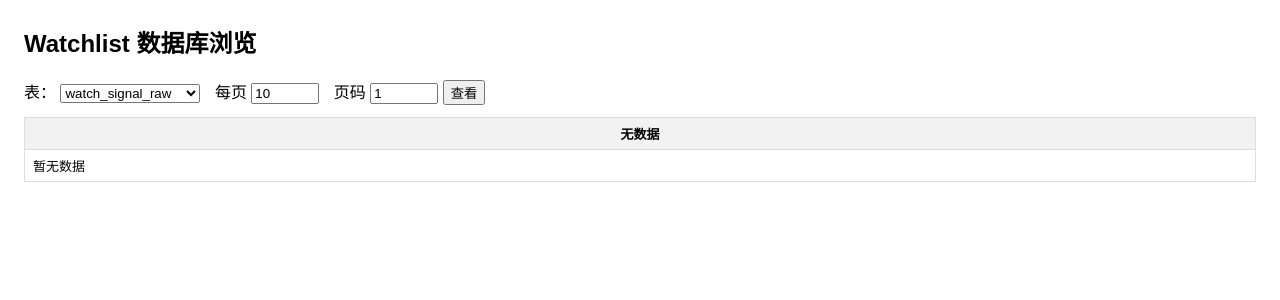
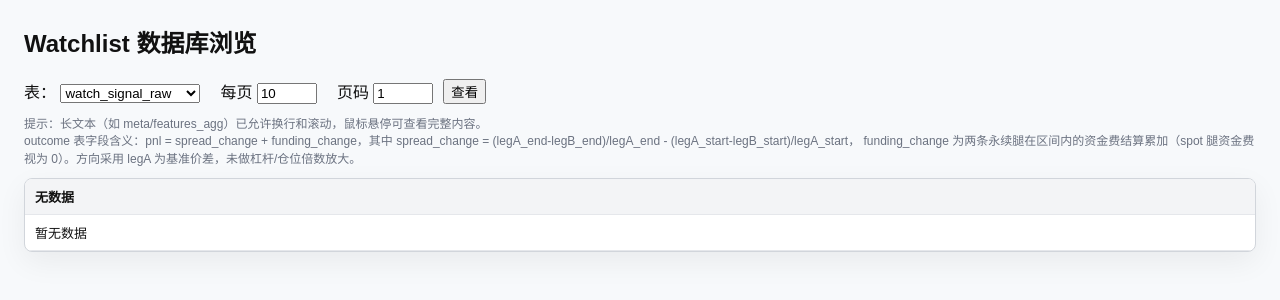
Before and after one commit to QuantumQuantFi/FR_Monitor, a Flask app: page /watchlist/db in a window 1280 px wide. Shown: the top 300 px of the page. Run offline with Flask 3, Linux system fonts and the light colour scheme; data that the repository does not hold is empty; parts of the project's set-up code (start-up, migrations or seed data) failed here and were passed over; some libraries are stand-ins or nearby versions.

Commit message:
优化 watchlist 数据浏览页面的展示可读性

```diff
--- a/templates/watchlist_db_view.html
+++ b/templates/watchlist_db_view.html
@@ -4,16 +4,37 @@
     <meta charset="UTF-8">
     <title>Watchlist 数据库浏览</title>
     <style>
-        body { font-family: Arial, sans-serif; padding: 16px; }
+        * { box-sizing: border-box; }
+        body { font-family: Arial, sans-serif; padding: 16px; background: #f7f9fb; color: #111; }
         h2 { margin-top: 0; }
-        form { margin-bottom: 12px; }
-        table { border-collapse: collapse; width: 100%; font-size: 13px; }
-        th, td { border: 1px solid #ddd; padding: 6px 8px; vertical-align: top; }
-        th { background: #f2f2f2; position: sticky; top: 0; }
+        form { margin-bottom: 12px; display: flex; flex-wrap: wrap; gap: 10px; align-items: center; }
+        .table-wrap {
+            margin-top: 10px;
+            border: 1px solid #d1d5db;
+            border-radius: 8px;
+            background: #fff;
+            box-shadow: 0 10px 30px rgba(0,0,0,0.06);
+            overflow: auto;
+            max-height: 75vh;
+        }
+        table { border-collapse: collapse; width: 100%; min-width: 960px; font-size: 13px; table-layout: fixed; }
+        th, td { border-bottom: 1px solid #e5e7eb; padding: 8px 10px; vertical-align: top; }
+        th { background: #f3f4f6; position: sticky; top: 0; z-index: 2; text-align: left; }
+        tbody tr:nth-child(even) td { background: #fafbfc; }
+        tbody tr:hover td { background: #f6f8fb; }
         .error { color: #c00; margin-bottom: 10px; }
         .pager { margin-top: 8px; }
         .pager a { margin-right: 12px; text-decoration: none; color: #0366d6; }
         .meta { color: #555; }
+        .cell-box {
+            white-space: pre-wrap;
+            word-break: break-word;
+            max-height: 260px;
+            overflow: auto;
+            font-family: "SFMono-Regular", Menlo, Consolas, monospace;
+            line-height: 1.35;
+        }
+        .tip { color: #6b7280; font-size: 12px; margin-top: 4px; line-height: 1.45; }
     </style>
 </head>
 <body>
@@ -41,7 +62,13 @@
     {% if total_count is not none %}
         <div class="meta">总行数：{{ total_count }} （可能略有延迟）</div>
     {% endif %}
+    <div class="tip">
+        提示：长文本（如 meta/features_agg）已允许换行和滚动，鼠标悬停可查看完整内容。<br>
+        outcome 表字段含义：pnl = spread_change + funding_change，其中 spread_change = (legA_end-legB_end)/legA_end - (legA_start-legB_start)/legA_start，
+        funding_change 为两条永续腿在区间内的资金费结算累加（spot 腿资金费视为 0）。方向采用 legA 为基准价差，未做杠杆/仓位倍数放大。
+    </div>
 
+    <div class="table-wrap">
         <table>
             <thead>
                 <tr>
@@ -59,7 +86,9 @@
                     {% for row in rows %}
                         <tr>
                             {% for c in columns %}
-                            <td>{{ row[c] }}</td>
+                                <td title="{{ row[c] }}">
+                                    <div class="cell-box">{{ row[c] }}</div>
+                                </td>
                             {% endfor %}
                         </tr>
                     {% endfor %}
@@ -68,6 +97,7 @@
                 {% endif %}
             </tbody>
         </table>
+    </div>
 
     <div class="pager">
         {% if page > 1 %}
```
Lines whose indentation alone changed are shown as unchanged.
